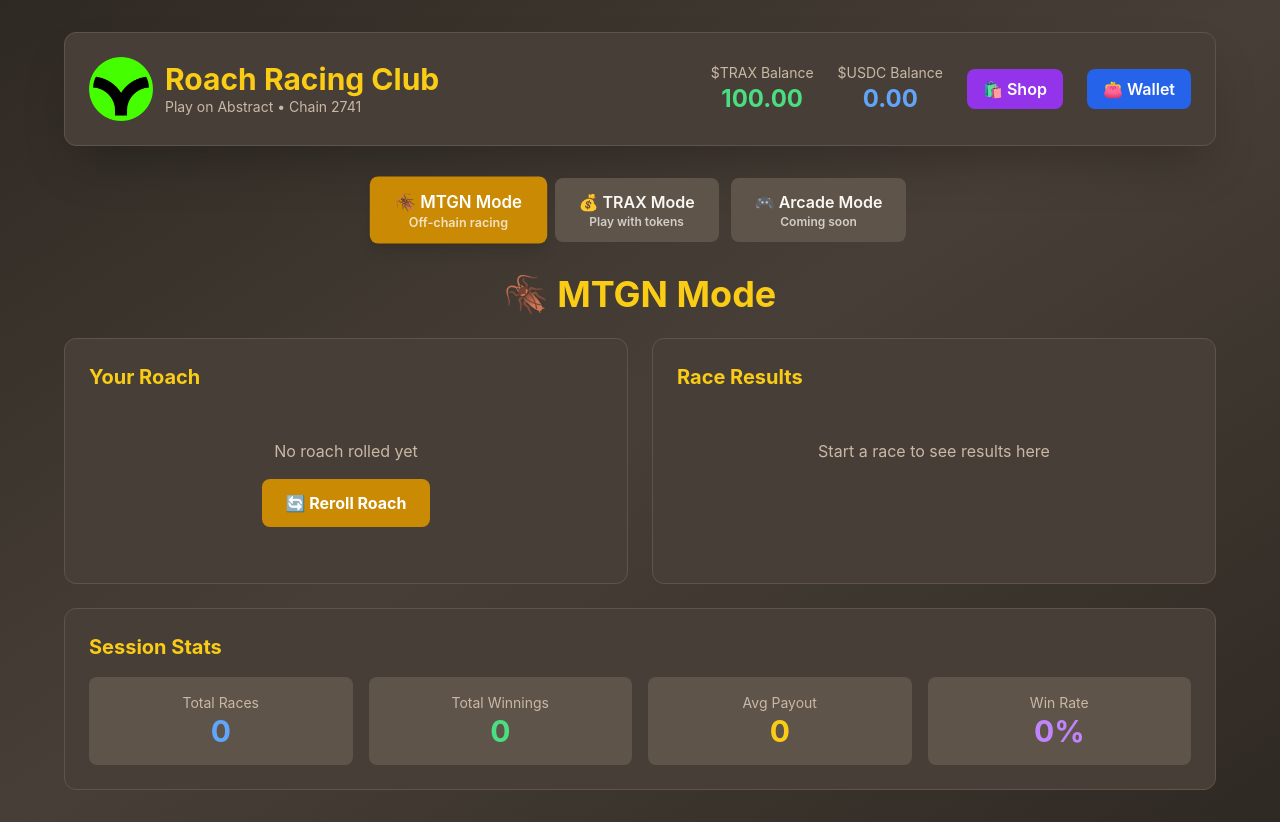
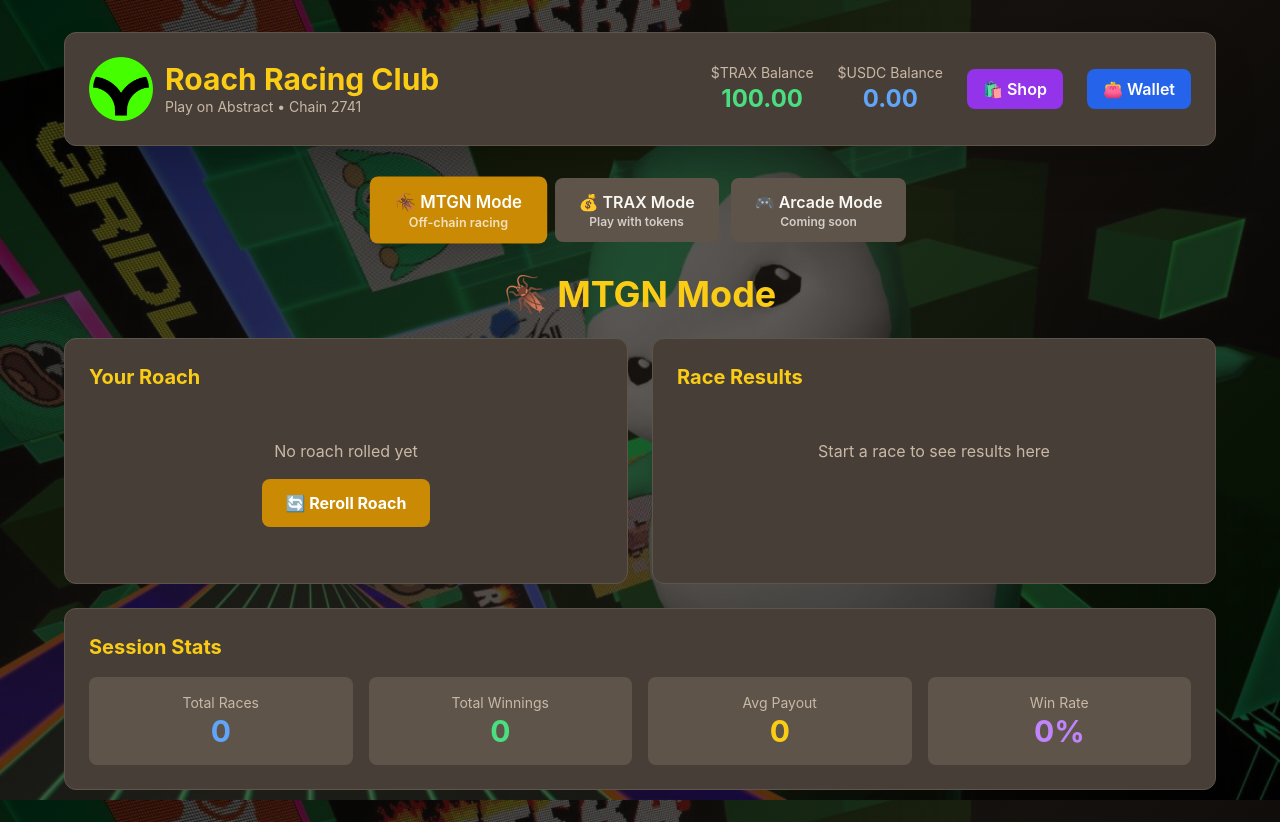
Before and after one commit to codyabs/rrc-dapp, a Next.js app: page / in a window 1280 px wide. Built offline with nearby package versions, Linux system fonts and the light colour scheme; what wagmi would draw is missing.

Commit message:
style: Make roach-racing-club image the main site theme with darker overlay

```diff
--- a/app/globals.css
+++ b/app/globals.css
@@ -11,15 +11,27 @@
 html,
 body {
   width: 100%;
-  height: 100%;
-  background: linear-gradient(135deg, rgba(47, 41, 35, 0.85) 0%, rgba(71, 63, 55, 0.85) 100%),
+  min-height: 100vh;
+  background:
+    linear-gradient(135deg, rgba(0, 0, 0, 0.7) 0%, rgba(30, 25, 20, 0.7) 50%, rgba(0, 0, 0, 0.7) 100%),
     url('/roach-racing-club-S8nm1FKMad2p.jpg');
   background-size: cover;
   background-position: center;
+  background-repeat: no-repeat;
   background-attachment: fixed;
   color: #f0ebe4;
   font-family: -apple-system, BlinkMacSystemFont, "Segoe UI", Roboto, Oxygen,
     Ubuntu, Cantarell, sans-serif;
+}
+
+html {
+  background:
+    linear-gradient(135deg, rgba(0, 0, 0, 0.7) 0%, rgba(30, 25, 20, 0.7) 50%, rgba(0, 0, 0, 0.7) 100%),
+    url('/roach-racing-club-S8nm1FKMad2p.jpg');
+  background-size: cover;
+  background-position: center;
+  background-repeat: no-repeat;
+  background-attachment: fixed;
 }
 
 body {
--- a/app/page.tsx
+++ b/app/page.tsx
@@ -16,7 +16,7 @@ export default function Home() {
   const [usdcBalance] = useState<number>(0);
 
   return (
-    <main className="min-h-screen bg-gradient-to-br from-roach-900 via-roach-800 to-roach-900 p-4 md:p-8">
+    <main className="min-h-screen p-4 md:p-8">
       <Header
         gameMode={gameMode}
         traxBalance={traxBalance}
```
